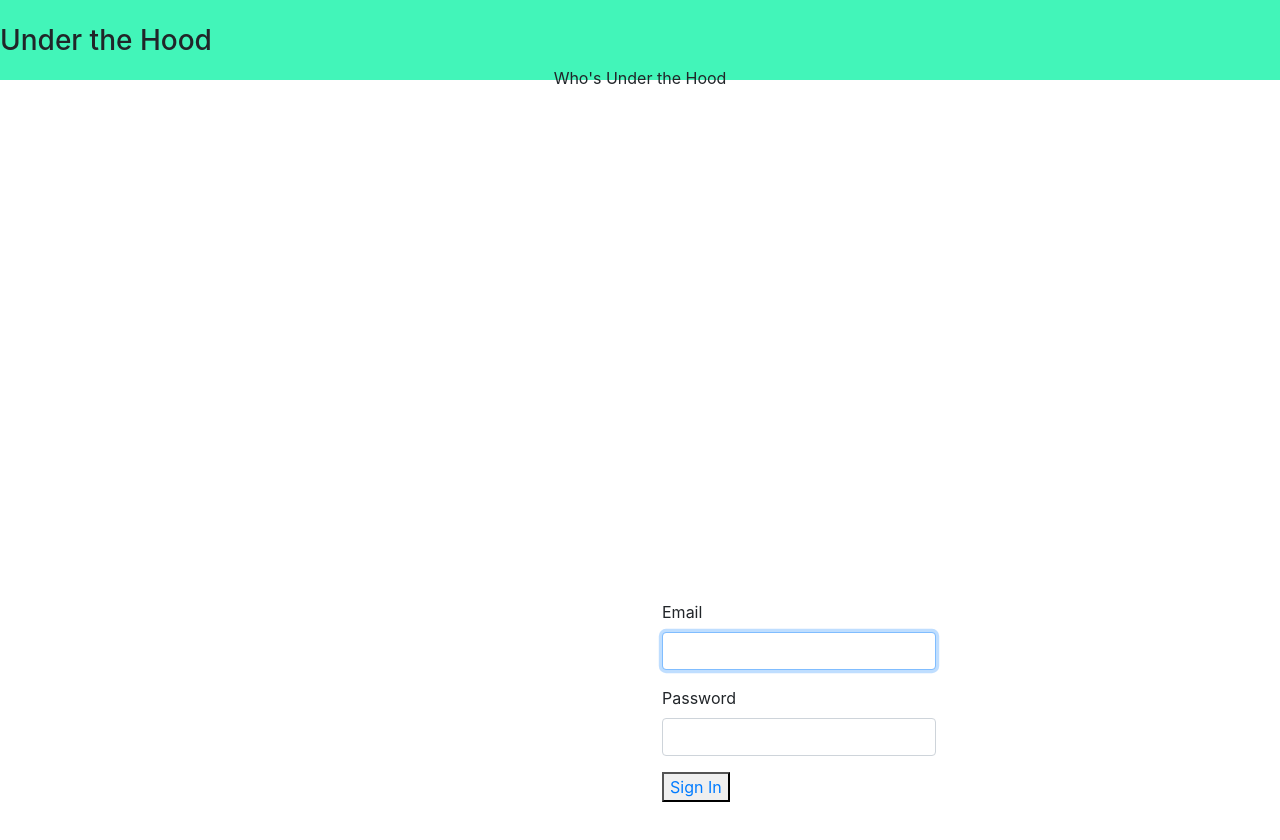
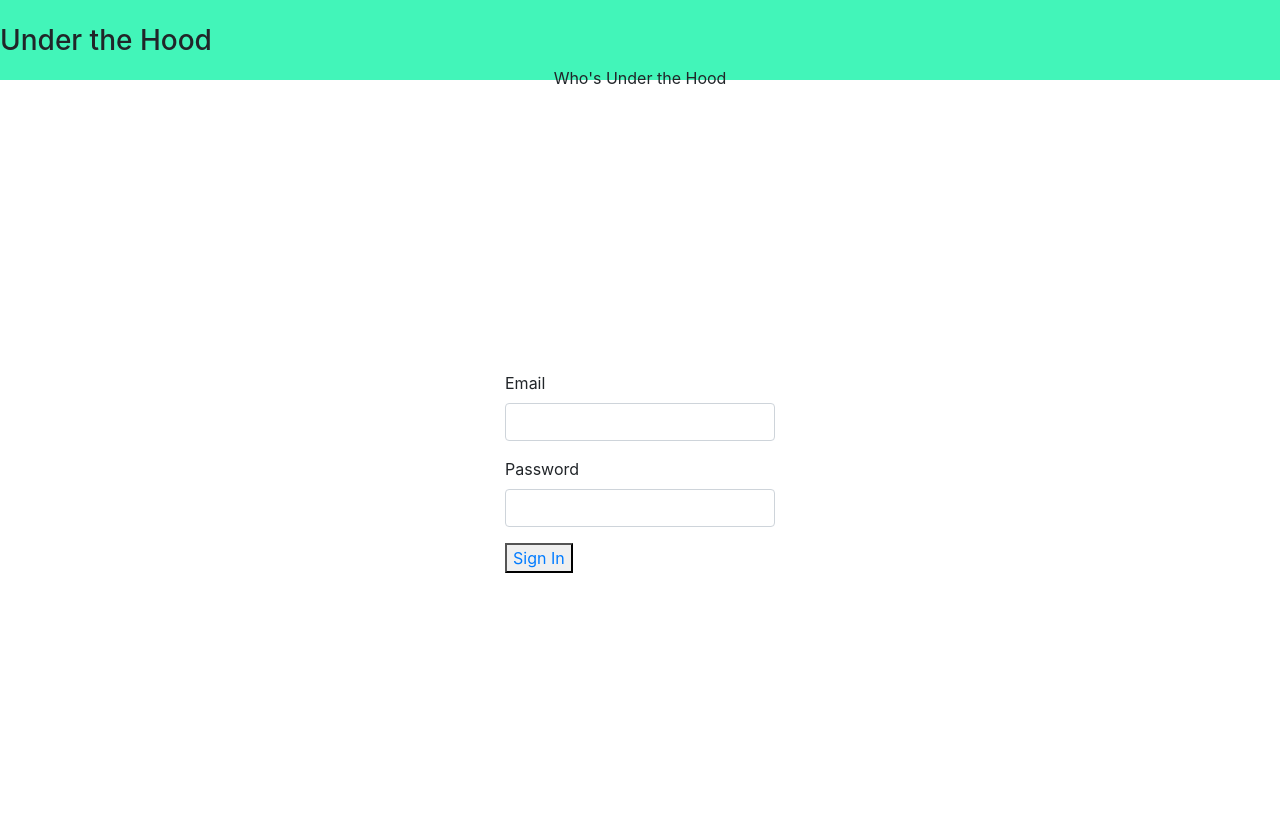
Before and after one commit to wkirkpat/under-the-hood, a React app: page /login in a window 1280 px wide. Shown: the top 840 px of the page. Before the commit the page ends 800 px from the top, so only its background shows below. Built offline with nearby package versions, Linux system fonts and the light colour scheme.

Commit message:
editing spacing

```diff
--- a/src/client/pages/Login.tsx
+++ b/src/client/pages/Login.tsx
@@ -2,6 +2,7 @@ import React, { useState } from "react";
 import { BrowserRouter as Router, Switch, Route, Link } from "react-router-dom";
 import Header from "../components/Header";
 import {RouteComponentProps} from "react-router";
+
 
 
 import { Button, FormGroup, FormControl, Container } from "react-bootstrap";
@@ -23,6 +24,7 @@ const Login: React.FC<ILoginProps> = () => {
 
   return (
     <div>
+      <div style={{  }}>
       <Header
         hasMenu={false}
         hasProfile={false}
@@ -31,19 +33,22 @@ const Login: React.FC<ILoginProps> = () => {
         title="Under the Hood"
         subtitle="Who's Under the Hood"
       />
-      <div style={{ top: "75%", left: "50%", position: "absolute" }}>
+  </div>
 
 
-<Container className="themed-container">
-<div style={{ display: "flex",
-    justifyContent: "center",
-    alignItems: "center", width:"18em"}}>
+  { <React.Fragment>
+<div className="container d-flex justify-content-center mx-auto align-middle" style={{
+        flexDirection:"column",
+        width:"300px",
+       height:"800px"
+       }}>
         <div className="Login">
           <form onSubmit={handleSubmit}>
             <FormGroup controlId="email">
               <label>Email</label>
               <FormControl
-                autoFocus
+
+
                 type="email"
                 value={email}
                 onChange={e => setEmail(e.target.value)}
@@ -52,6 +57,7 @@ const Login: React.FC<ILoginProps> = () => {
             <FormGroup controlId="password">
               <label>Password</label>
               <FormControl
+
                 value={password}
                 onChange={e => setPassword(e.target.value)}
                 type="password"
@@ -66,9 +72,9 @@ const Login: React.FC<ILoginProps> = () => {
           </form>
           </div>
         </div>
-       </Container>
+       </React.Fragment>
+      }
       </div>
-    </div>
   );
 }
 
--- a/src/client/pages/Registration.tsx
+++ b/src/client/pages/Registration.tsx
@@ -24,6 +24,9 @@ export default class Registration extends React.Component<
 
         </div>
 
+
+
+
         <button>
           <Link to="/profile">Sign Up</Link>
         </button>
```
